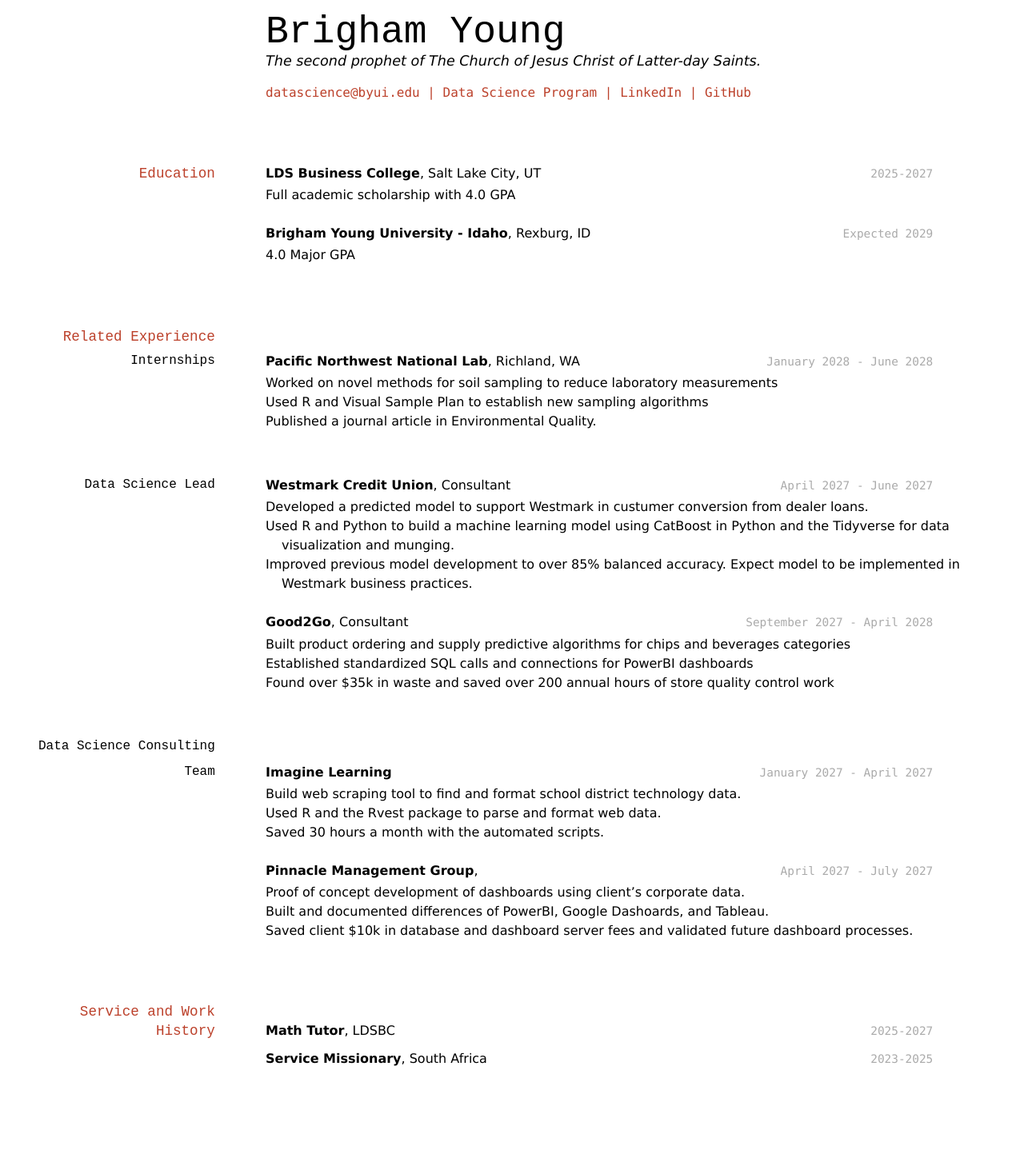
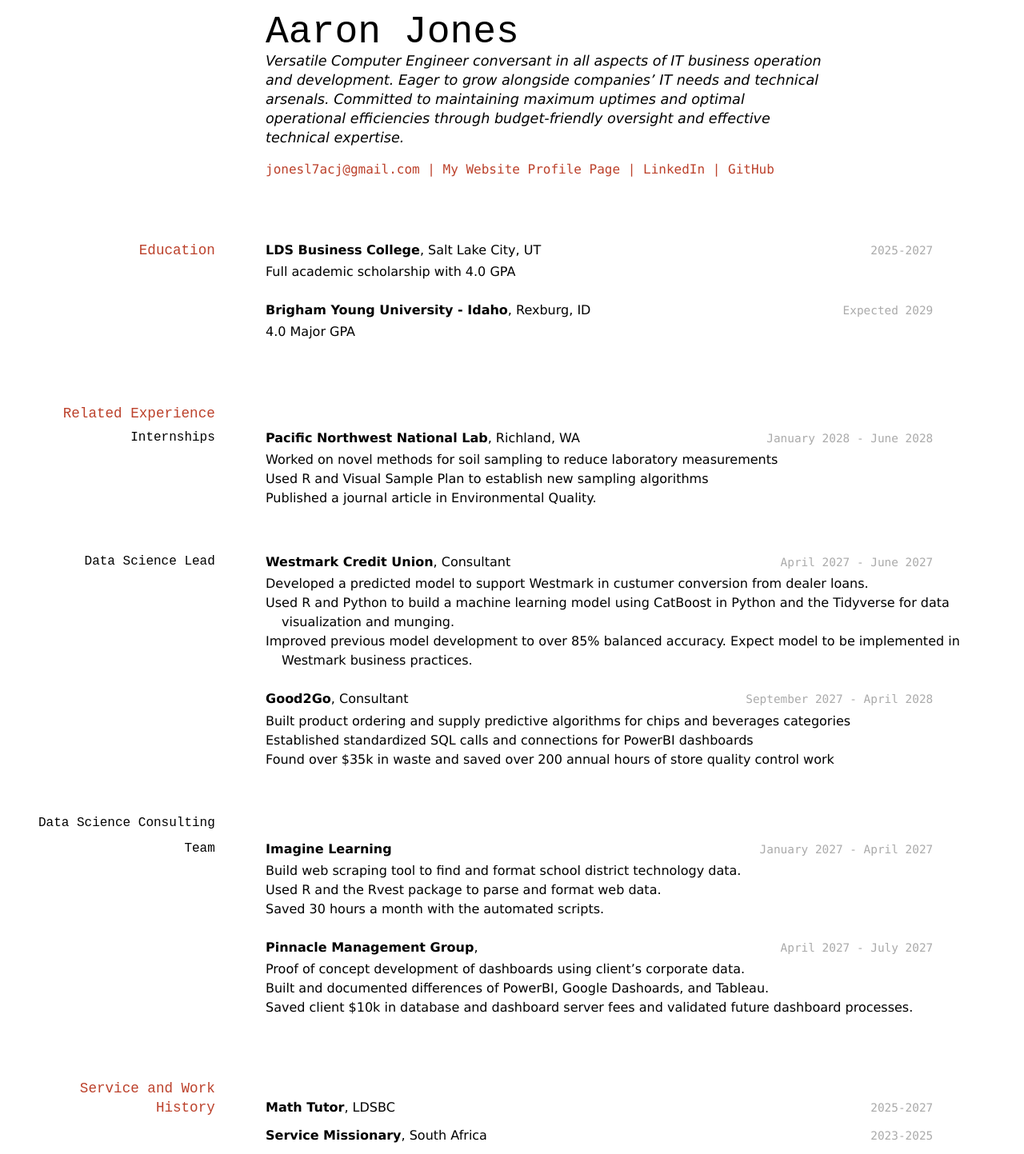
Before and after one commit to byuids-resumes/JonesA_Resume, a Jekyll site: the page built from docs/index.md, in a window 1280 px wide. Shown: the whole page at 80% size. Built offline with Jekyll 4.4.1, drawn with Linux system fonts in a browser that asks for light colours; before the commit the page ends 1347 px from its top, so only the background shows below that.

Commit message:
Signed-off-by: Aaron  Jones <jon17049@byui.edu>

```diff
--- a/docs/index.md
+++ b/docs/index.md
@@ -1,13 +1,20 @@
 ---
 layout: cv
-title: Brigham Young's Resume
+title: Aaron Jones' Resume
 ---
-# Brigham Young
-The second prophet of The Church of Jesus Christ of Latter-day Saints.
+
+# Aaron Jones
+
+Versatile Computer Engineer conversant in all aspects of IT business
+operation and development. Eager to grow alongside companies' IT needs
+and technical arsenals. Committed to maintaining maximum uptimes and
+optimal operational efficiencies through budget-friendly oversight and
+effective technical expertise.
 
 <div id="webaddress">
-<a href="datascience@byui.edu">datascience@byui.edu</a>
-| <a href="https://byuidatascience.github.io/development.html">Data Science Program</a>
+<a href="jonesl7acj@gmail.com">jonesl7acj@gmail.com</a>
+| <a href="https://zety.com/profile
+/eportfolio/361">My Website Profile Page</a>
 | <a href="https://www.linkedin.com/groups/13537407/">LinkedIn</a>
 | <a href="https://github.com/byuids-resumes">GitHub</a>
 </div>
@@ -17,70 +24,65 @@ The second prophet of The Church of Jesus Christ of Latter-day Saints.
 ## Education
 
 `2025-2027`
-__LDS Business College__, Salt Lake City, UT
+**LDS Business College**, Salt Lake City, UT
 
-- Full academic scholarship with 4.0 GPA
+-  Full academic scholarship with 4.0 GPA
 
 `Expected 2029`
-__Brigham Young University - Idaho__, Rexburg, ID
+**Brigham Young University - Idaho**, Rexburg, ID
 
-- 4.0 Major GPA
-
+-  4.0 Major GPA
 
 ## Related Experience
 
 ### Internships
 
 `January 2028 - June 2028`
-__Pacific Northwest National Lab__, Richland, WA
+**Pacific Northwest National Lab**, Richland, WA
 
-- Worked on novel methods for soil sampling to reduce laboratory measurements
-- Used R and Visual Sample Plan to establish new sampling algorithms
-- Published a journal article in Environmental Quality.
+-  Worked on novel methods for soil sampling to reduce laboratory measurements
+-  Used R and Visual Sample Plan to establish new sampling algorithms
+-  Published a journal article in Environmental Quality.
 
 ### Data Science Lead
 
 `April 2027 - June 2027`
-__Westmark Credit Union__, Consultant
+**Westmark Credit Union**, Consultant
 
-- Developed a predicted model to support Westmark in custumer conversion from dealer loans.
-- Used R and Python to build a machine learning model using CatBoost in Python and the Tidyverse for data visualization and munging.
-- Improved previous model development to over 85% balanced accuracy. Expect model to be implemented in Westmark business practices.
+-  Developed a predicted model to support Westmark in custumer conversion from dealer loans.
+-  Used R and Python to build a machine learning model using CatBoost in Python and the Tidyverse for data visualization and munging.
+-  Improved previous model development to over 85% balanced accuracy. Expect model to be implemented in Westmark business practices.
 
 `September 2027 - April 2028`
-__Good2Go__, Consultant
+**Good2Go**, Consultant
 
-- Built product ordering and supply predictive algorithms for chips and beverages categories
-- Established standardized SQL calls and connections for PowerBI dashboards
-- Found over $35k in waste and saved over 200 annual hours of store quality control work
+-  Built product ordering and supply predictive algorithms for chips and beverages categories
+-  Established standardized SQL calls and connections for PowerBI dashboards
+-  Found over $35k in waste and saved over 200 annual hours of store quality control work
 
 ### Data Science Consulting Team
 
 `January 2027 - April 2027`
-__Imagine Learning__
+**Imagine Learning**
 
-- Build web scraping tool to find and format school district technology data.
-- Used R and the Rvest package to parse and format web data.
-- Saved 30 hours a month with the automated scripts.
+-  Build web scraping tool to find and format school district technology data.
+-  Used R and the Rvest package to parse and format web data.
+-  Saved 30 hours a month with the automated scripts.
 
 `April 2027 - July 2027`
-__Pinnacle Management Group__,
+**Pinnacle Management Group**,
 
-- Proof of concept development of dashboards using client's corporate data.
-- Built and documented differences of PowerBI, Google Dashoards, and Tableau.
-- Saved client $10k in database and dashboard server fees and validated future dashboard processes.
-
+-  Proof of concept development of dashboards using client's corporate data.
+-  Built and documented differences of PowerBI, Google Dashoards, and Tableau.
+-  Saved client $10k in database and dashboard server fees and validated future dashboard processes.
 
 ## Service and Work History
 
 `2025-2027`
-__Math Tutor__, LDSBC
-
+**Math Tutor**, LDSBC
 
 `2023-2025`
-__Service Missionary__, South Africa
-
-
+**Service Missionary**, South Africa
 
 <!-- ### Footer
 
```
